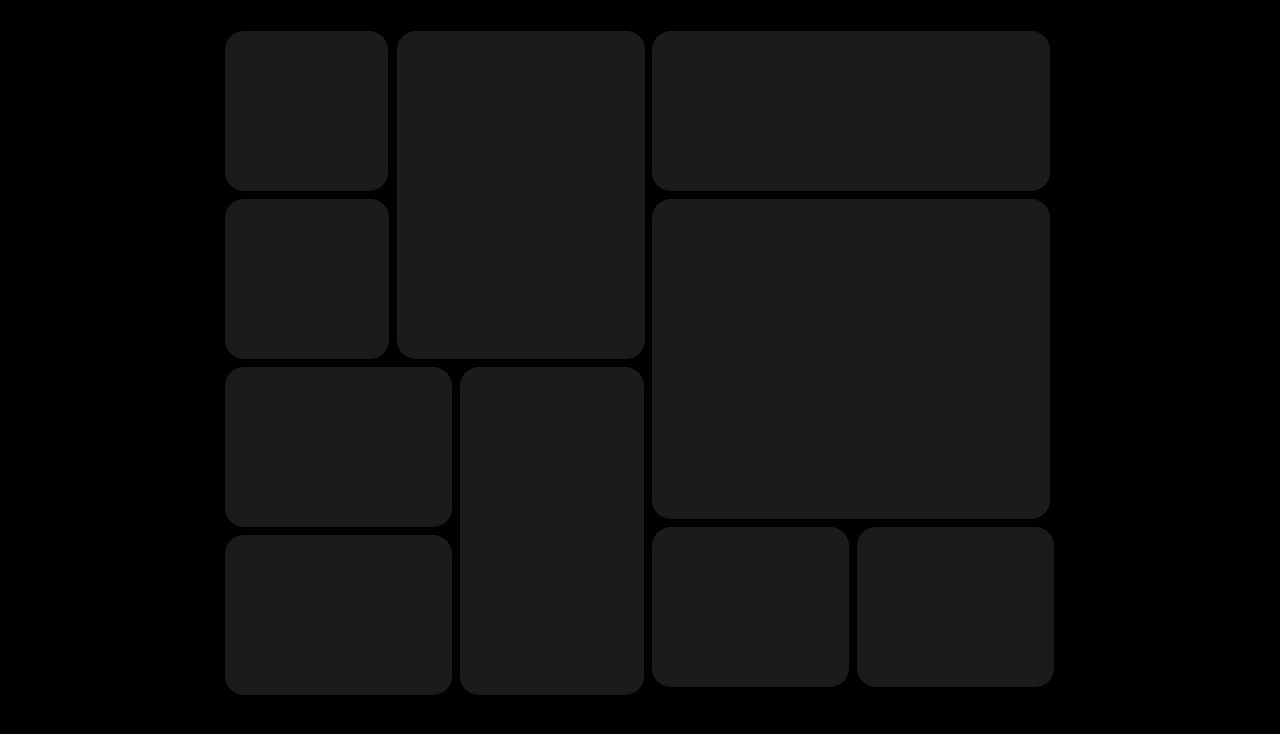
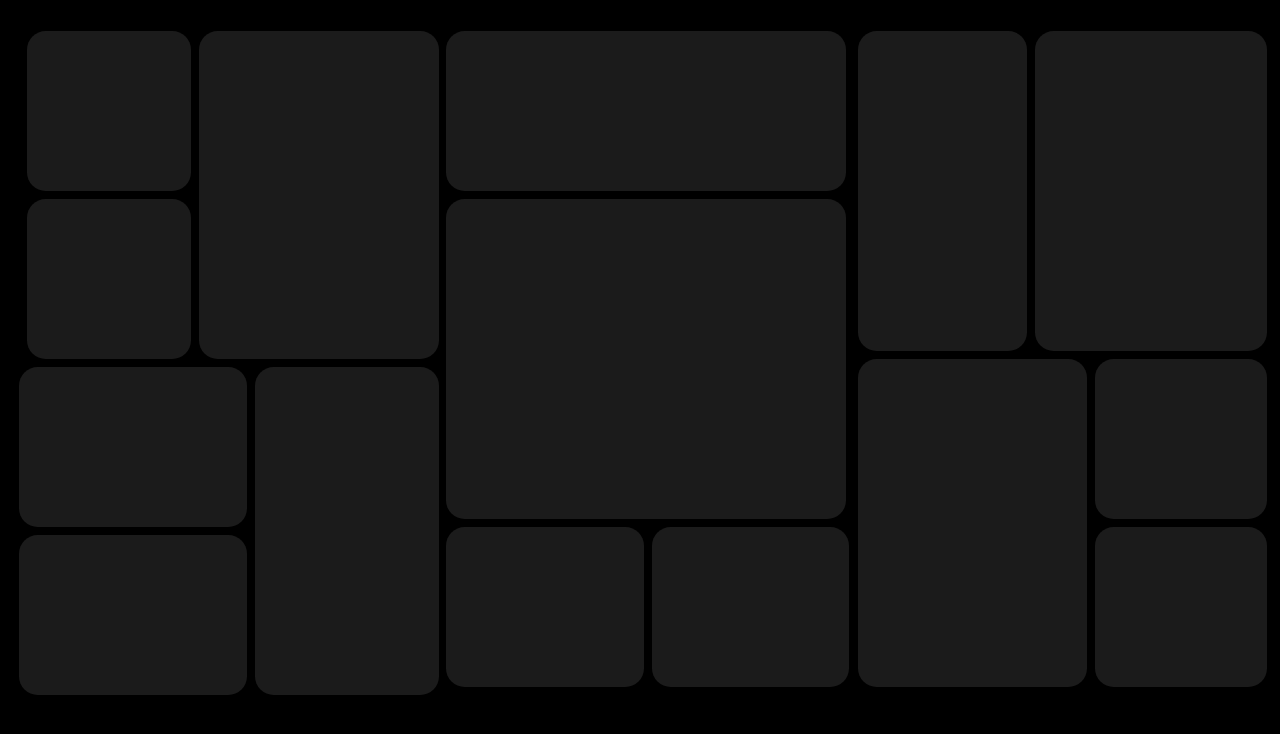
Before and after one commit to BuildNShip/shutr, a React (Vite) app: page / in a window 1280 px wide. Shown: the top 734 px of the page. Built offline with nearby package versions, Linux system fonts and the light colour scheme.

Commit message:
feat(column3)

```diff
--- a/src/pages/Home/Home.jsx
+++ b/src/pages/Home/Home.jsx
@@ -32,6 +32,20 @@ const Home = () => {
           <div className={styles.box24}></div>
         </div>
       </div>
+      {/* Third Column */}
+      <div className={styles.thirdColumn}>
+        <div className={styles.tcSection1}>
+          <div className={styles.box31}></div>
+          <div className={styles.box32}></div>
+        </div>
+        <div className={styles.tcSection2}>
+          <div className={styles.box33}></div>
+          <div className={styles.tcs1}>
+            <div className={styles.box34}></div>
+            <div className={styles.box35}></div>
+          </div>
+        </div>
+      </div>
     </div>
   );
 };
--- a/src/pages/Home/Home.module.css
+++ b/src/pages/Home/Home.module.css
@@ -8,7 +8,7 @@
 .thirdColumn {
   width: 25.194rem;
   height: 47.164rem;
-
+  margin: 0.5rem;
   flex-shrink: 0;
 }
 
@@ -16,10 +16,8 @@
   background-color: #000000;
   min-height: 100vh;
   width: 100vw;
-
   display: flex;
   flex-direction: row;
-  column-gap: 1.5rem;
   justify-content: center;
   align-items: center;
 }
@@ -32,7 +30,6 @@
   border-radius: 18.789px;
   background: #1b1b1b;
   margin: 0.5rem;
-  margin-left: 0;
 }
 
 .box11 {
@@ -48,9 +45,10 @@
 }
 
 .box13 {
-  width: 15.512rem;
+  width: 15rem;
   height: 20.5rem;
   flex-shrink: 0;
+  margin-left: 0;
 }
 
 .fcSection1 {
@@ -102,17 +100,17 @@
   border-radius: 18.789px;
   background: #1b1b1b;
   margin: 0.5rem;
-  margin-left: 0;
+
 }
 
 .box21 {
-  width: 24.874rem;
+  width: 25rem;
   height: 10rem;
   flex-shrink: 0;
 }
 
 .box22 {
-  width: 24.874rem;
+  width: 25rem;
   height: 20rem;
   flex-shrink: 0;
 }
@@ -122,6 +120,7 @@
   width: 12.322rem;
   height: 10rem;
   flex-shrink: 0;
+
 }
 
 .box24 {
@@ -129,9 +128,77 @@
   width: 12.324rem;
   height: 10rem;
   flex-shrink: 0;
+  margin: 0;
 }
 
 .scSection2 {
   display: flex;
   flex-direction: row;
 }
+
+/* fcSection3 */
+
+.box31,
+.box32,
+.box33,
+.box34,
+.box35 {
+  border-radius: 18.789px;
+  background: #1b1b1b;
+  margin: 0.5rem;
+  margin-left: 0;
+}
+
+.box31 {
+  width: 10.616rem;
+  height: 20rem;
+  flex-shrink: 0;
+}
+
+.box32 {
+  width: 14.503rem;
+  height: 20rem;
+  flex-shrink: 0;
+}
+
+.tcSection1 {
+  display: flex;
+  flex-direction: row;
+}
+
+.box33 {
+  margin-top: 0;
+  width: 14.361rem;
+  height: 20.5rem;
+  flex-shrink: 0;
+}
+
+.box34 {
+  margin-top: 0;
+  width: 10.745rem;
+  height: 10rem;
+  flex-shrink: 0;
+}
+
+.box35 {
+  margin-top: 0;
+  width: 10.708rem;
+  height: 10rem;
+  flex-shrink: 0;
+}
+
+.fcSection3 {
+  display: flex;
+  flex-direction: row;
+}
+
+.tcSection2 {
+  display: flex;
+  flex-direction: row;
+}
+
+.tcs1 {
+  display: flex;
+  flex-direction: column;
+  justify-content: space-between;
+}
```
